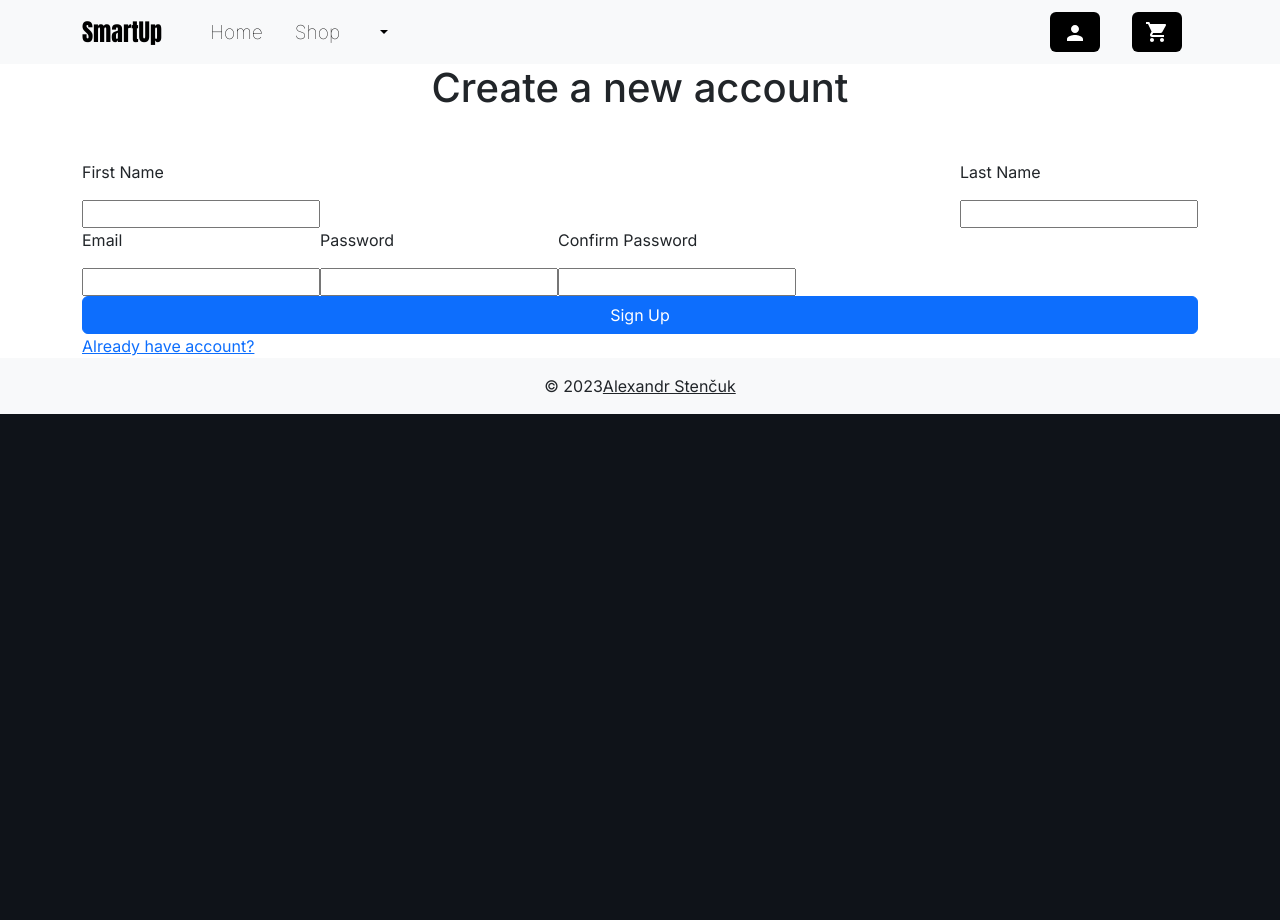
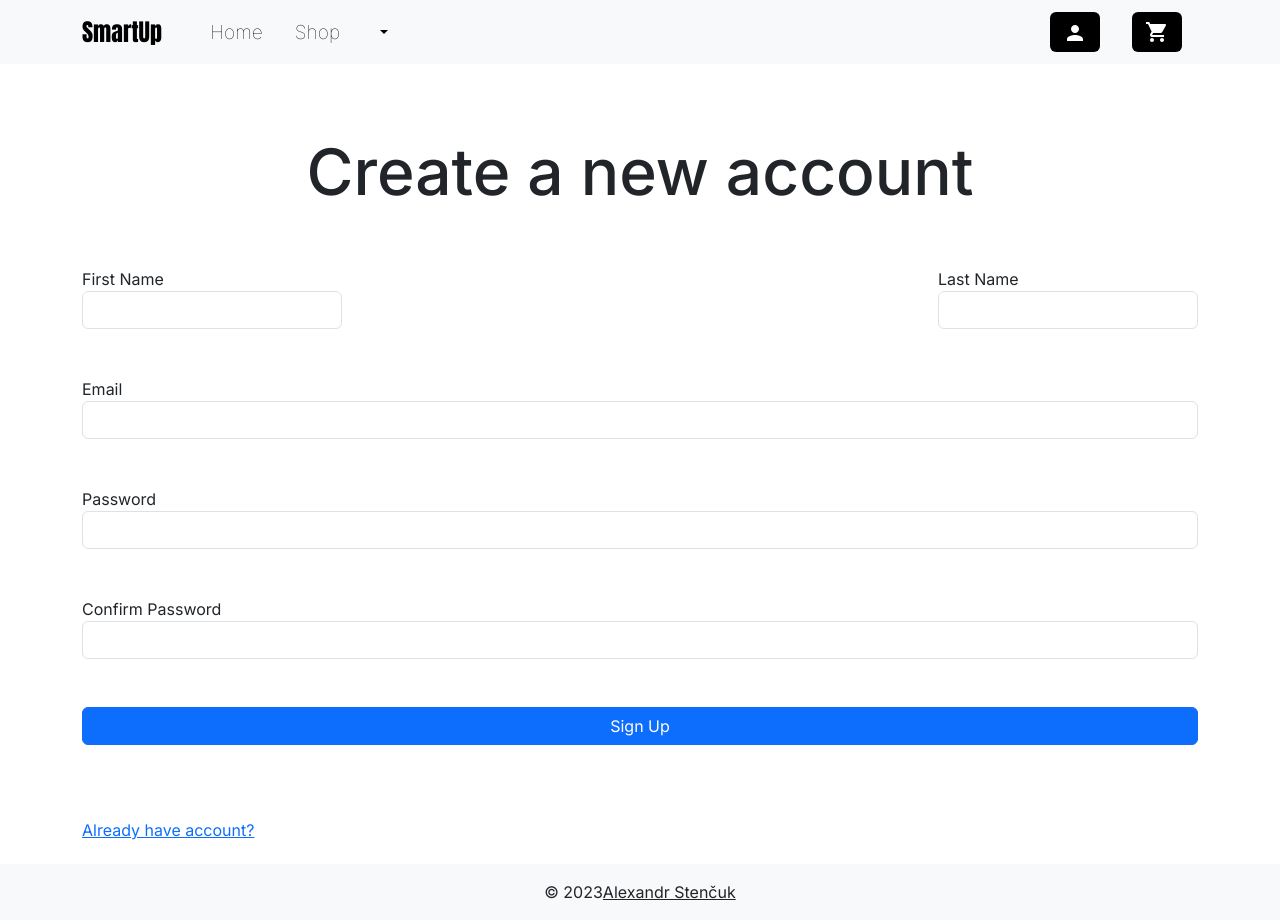
Before and after one commit to MrEpoch/Smart-home_e-commerce, a Next.js app in the folder client-next/: page /signup in a window 1280 px wide. Before the commit the page ends 800 px from the top, so only its background shows below. Built offline with nearby package versions, Linux system fonts and the light colour scheme.

Commit message:
On localhost it works somewhat fine when i try it with Http pie, but when using on my server it doesn't work, i will test if error is on client side or server side

```diff
--- a/client-next/components/AuthForm.tsx
+++ b/client-next/components/AuthForm.tsx
@@ -28,43 +28,43 @@ export default function AuthForm({ mode }: { mode: "login" | "signup" } ) {
     const [error, setError] = useState("");
 
     return (
-        <div className="text-center container text-lg-start">
+        <div className="text-center container text-lg-start d-flex flex-column justify-content-center" style={{ height: "100svh" }}>
             <div className="text-center">
-                    <h1 className="mb-2">{content.header}</h1>
+                <h1 className="mt-5" style={{ fontSize: "4rem" }}>{content.header}</h1>
             </div>
-            <form action={mode === "signup" ? SignUp : LogIn} className="mt-5 w-100 py-10">
+            <form action={mode === "signup" ? SignUp : LogIn} className="d-flex flex-column justify-content-center align-content-center w-100 pb-4 h-75">
                 {mode === "signup" && (
                     <div className="mb-8 d-flex justify-content-between">
-                        <label htmlFor="firstName">
-                            <p>First Name</p>
-                            <input type="text" name="firstName" id="firstName" className="w-100" />
-                        </label>
-                        <label htmlFor="lastName">
-                            <p>Last Name</p>
-                            <input type="text" name="lastName" id="lastName" className="w-100" />
-                        </label>
+                        <div className="form-group mb-5">
+                            <label htmlFor="FirstName">First Name</label>
+                            <input type="text" name="firstName" id="firstName" className="form-control" />
+                        </div>
+                        <div className="form-group mb-5">
+                            <label htmlFor="lastName">Last Name</label>
+                            <input type="text" name="lastName" id="lastName" className="form-control" />
+                        </div>
                     </div>
                 )}
                 <div className="mb-8">
-                    <label htmlFor="email">
-                        <p>Email</p>
-                        <input type="email" name="email" id="email" className="w-100" />
-                    </label>
-                    <label htmlFor="password">
-                        <p>Password</p>
-                        <input type="password" name="password" id="password" className="w-100" />
-                    </label>
+                    <div className="form-group mb-5">
+                        <label htmlFor="email">Email</label>
+                        <input type="email" name="email" id="email" className="form-control" />
+                    </div>
+                    <div className="form-group mb-5">
+                        <label htmlFor="password">Password</label>
+                        <input type="password" name="password" id="password" className="form-control" />
+                    </div>
                     {mode === "signup" && (
-                        <label htmlFor="confirm password">
-                            <p>Confirm Password</p>
-                            <input type="password" name="password" id="password" className="w-100" />
-                        </label>
+                        <div className="form-group mb-5">
+                            <label htmlFor="confirmPassword">Confirm Password</label>
+                            <input type="password" name="password" id="password" className="form-control" />
+                        </div>
                     )}
                 </div>
                 <div className="mb-8">
                     <button type="submit" className="btn btn-primary w-100">{content.buttonText}</button>
                 </div>
-            </form>
+        </form>
             <div className="mb-8">
                 <Link href={content.linkurl}>{content.linkText}</Link>
             </div>
--- a/client-next/lib/actions.ts
+++ b/client-next/lib/actions.ts
@@ -11,7 +11,12 @@ export async function LogIn(form: any): Promise<void> {
             headers: {
                 'Content-Type': 'application/json'
             },
-            body: JSON.stringify(form)
+            body: JSON.stringify({
+                firstName: form.firstName,
+                lastName: form.lastName,
+                email: form.email,
+                password: form.password
+            })
         });
         const login_data = await login_response.json();
         cookies().set("refresh_token", login_data.token)
--- a/client-next/src/app/(auth)/userpage/page.tsx
+++ b/client-next/src/app/(auth)/userpage/page.tsx
@@ -8,10 +8,9 @@ async function getAccount() {
         headers: {
             "Authorization": `Bearer ${refresh_token}`
         },
-        body: JSON.stringify({ refresh_token })
     });
 
-    const token = await access_token.json();
+    const token = access_token;
 
     const account = await fetch("http://165.232.120.122/server-normal/normal-api/account", {
         headers: {
```
Also changed, not shown: 1 other file (tests, documents, lock files or other folders).
